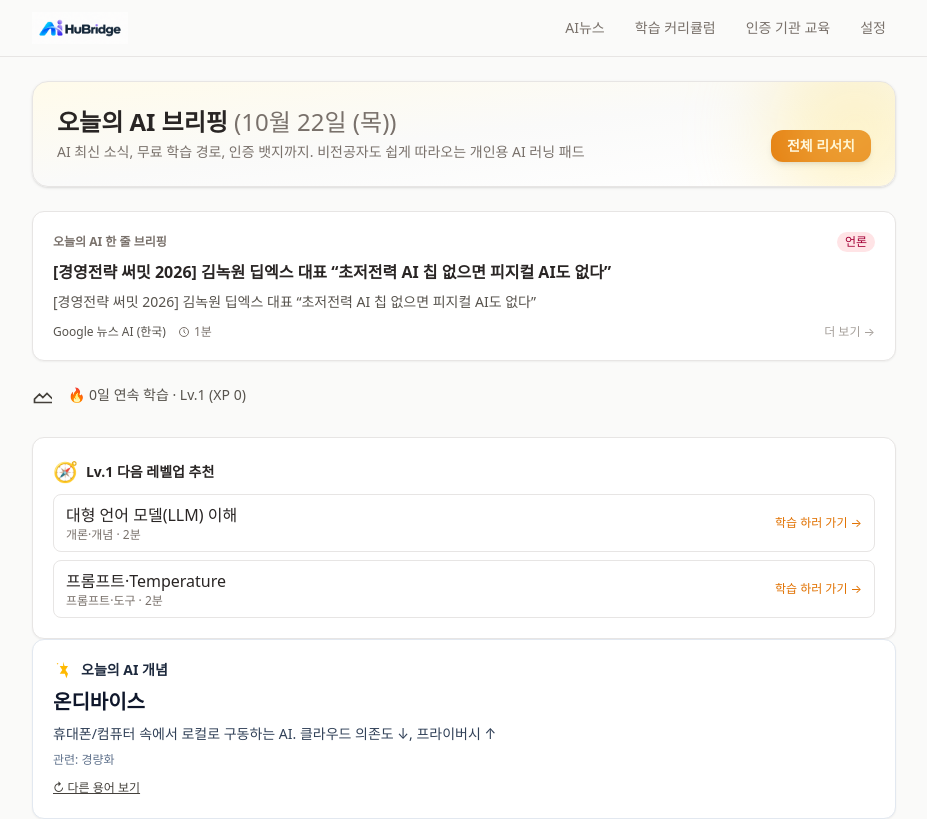
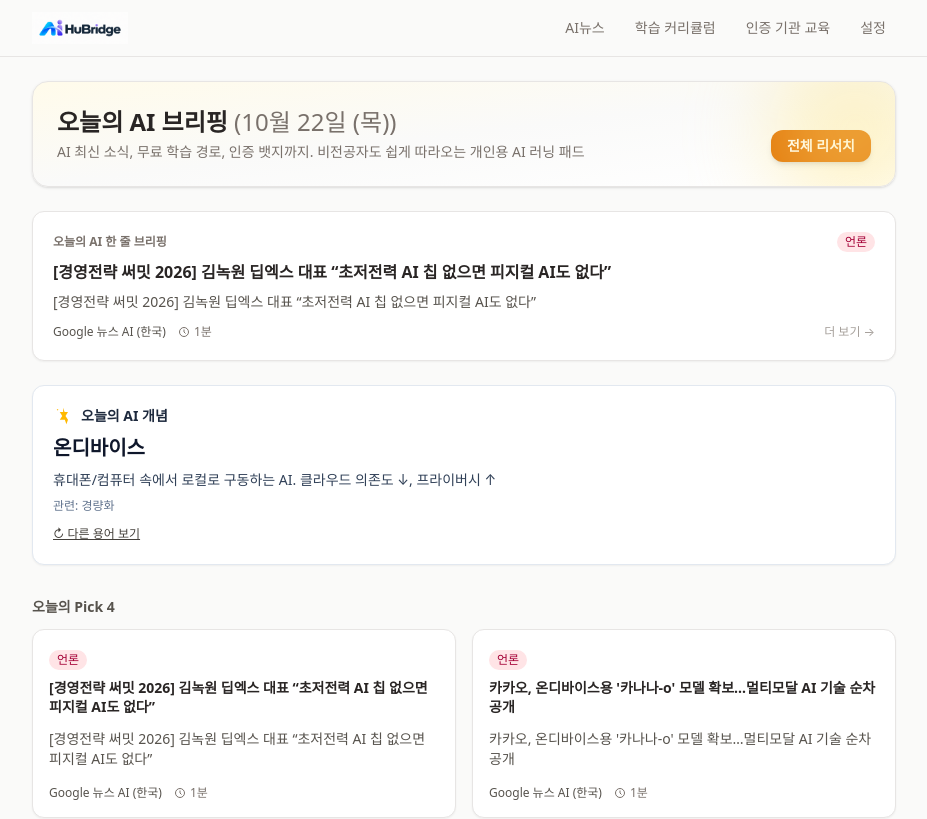
Before and after one commit to Oh-JunTaek/AIHuBridge, a React (Vite) app: page / in a window 1280 px wide. Shown: the top 819 px of the page, without its empty margins (176-1103 px from the left). Built offline with nearby package versions, Linux system fonts and the light colour scheme; a web font is replaced by a local one.

Commit message:
refactor: hide progress features (streak, next-level, badges) until personalization added

```diff
--- a/src/pages/Home.tsx
+++ b/src/pages/Home.tsx
@@ -2,11 +2,9 @@
 import { Link } from 'react-router-dom';
 import type { NewsItem } from '../types';
 import { loadNews, filterNews } from '../lib/news';
-import { ClockIcon, TrendIcon } from '../components/icons';
+import { ClockIcon } from '../components/icons';
 import { useUser } from '../lib/user';
 import { useT } from '../lib/i18n';
-import { Badge } from '../components/Badge';
-import { computeBadges } from '../lib/certs';
 import { TodayBrief } from '../components/TodayBrief';
 import { TodayConcept } from '../components/ConceptCard';
 import { NewsCard } from '../components/NewsCard';
@@ -79,17 +77,9 @@
       {/* 오늘의 AI 한 줄 브리핑 (휴식/스몰 브리핑 공간) */}
       <TodayBrief items={items} />
 
-      {/* 오늘의 개념 1개 + 스트릭 */}
-      <section className="mb-8 flex items-center gap-4">
-        <span className="text-2xl">
-          <TrendIcon className="h-5 w-5" />
-        </span>
-        <span className="text-sm text-stone-600">
-          {t('home.streak', state.streak, state.level, state.xp)}
-        </span>
-      </section>
+      {/* 오늘의 개념 1개 — 진척도 표시 일시 비활성화 (개인화 미제공) */}
 
-      {/* 다음 레벨업 추천 (입문자 성장 동기 유도) */}
+      {/* 다음 레벨업 추천 — 개인화 미제공 시 비활성화
       {nextUp.length > 0 && (
         <section className="mt-6 rounded-xl border border-stone-200 bg-white dark:bg-stone-800 dark:border-stone-700 p-5 shadow-xs">
           <header className="mb-2 flex items-center gap-2">
@@ -121,6 +111,7 @@
           </ul>
         </section>
       )}
+      */}
 
       <TodayConcept />
 
@@ -155,7 +146,7 @@
         </div>
       </section>
 
-      {/* 내 뱃지 */}
+      {/* 내 뱃지 — 개인화 미제공 시 비활성화
       <section className="mt-10">
         <h2 className="mb-3 text-sm font-semibold text-stone-600">{t('home.badges')}</h2>
         <div className="flex flex-wrap gap-3">
@@ -169,6 +160,7 @@
           ))}
         </div>
       </section>
+      */}
     </div>
   );
 }
```
